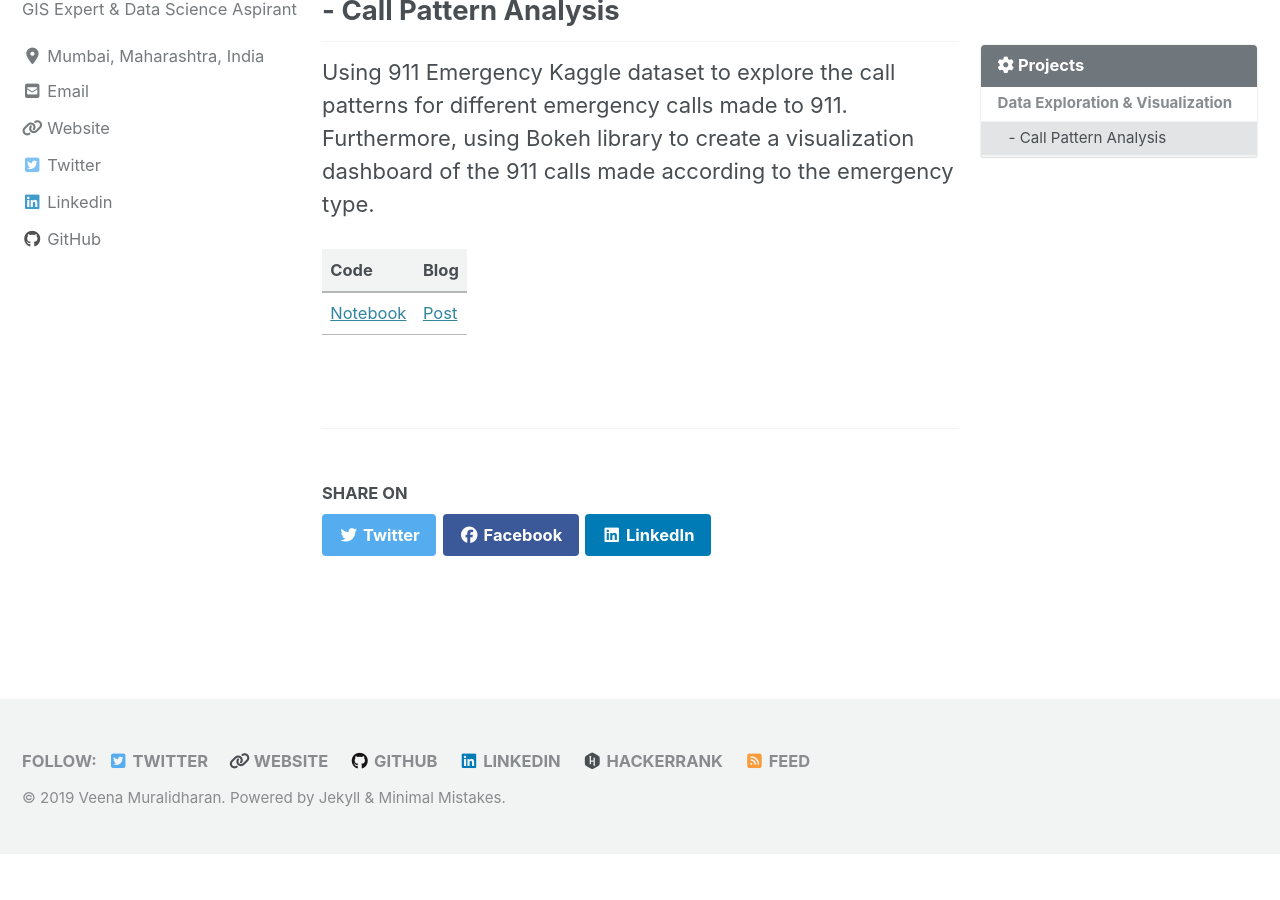
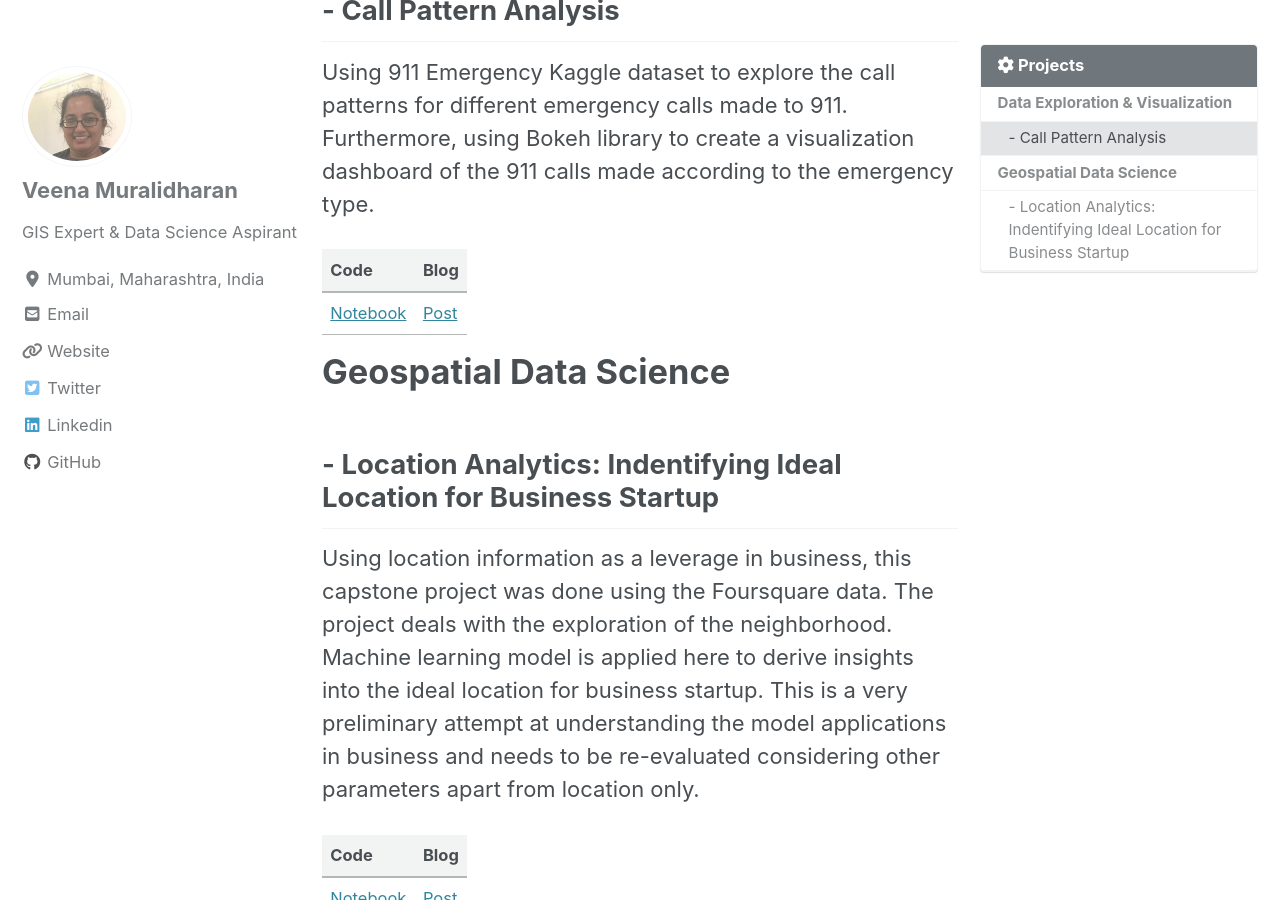
Before and after one commit to veena1486/veena1486.github.io, a Jekyll site: the page built from _pages/projects.md, in a window 1280 px wide and 900 px high, scrolled down 268 px. Built offline with Jekyll 4.4.1, drawn with Linux system fonts in a browser that asks for light colours; cached includes are drawn as plain includes; nearby versions of some CDN libraries; before the commit the page ends 1122 px from its top, so only the background shows below that.

Commit message:
Update projects.md

```diff
--- a/_pages/projects.md
+++ b/_pages/projects.md
@@ -14,3 +14,12 @@ Using 911 Emergency Kaggle dataset to explore the call patterns for different em
  Code | Blog |
  --- | --- |
  [Notebook](https://github.com/veena1486/datascience-portfolio/tree/master/CrimeAnalysis)|[Post](https://veena1486.github.io/911dataviz/)
+
+
+# Geospatial Data Science
+## - **Location Analytics: Indentifying Ideal Location for Business Startup**
+Using location information as a leverage in business, this capstone project was done using the Foursquare data. The project deals with the exploration of the neighborhood. Machine learning model is applied here to derive insights into the ideal location for business startup. This is a very preliminary attempt at understanding the model applications in business and needs to be re-evaluated considering other parameters apart from location only.<br>
+
+ Code | Blog |
+ --- | --- |
+ [Notebook](https://github.com/veena1486/Coursera_Capstone/blob/master/NeighborhoodBattle.ipynb)|[Post](https://veena1486.github.io/911dataviz/)
```
